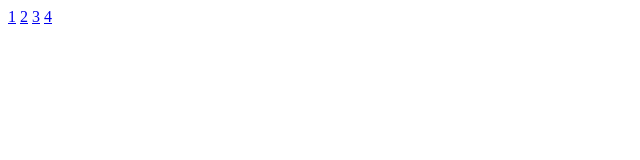
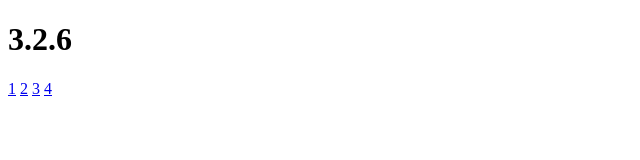
Before and after one commit to Agnescreator/1_pololeti, a plain HTML site: page 3.2.6/15.4.26/index.html in a window 1280 px wide. Shown: the whole page, without its empty margins (0-640 px from the left). Drawn offline with Linux system fonts and the light colour scheme.

Commit message:
update 3.6.2026

```diff
--- a/3.2.6/15.4.26/index.html
+++ b/3.2.6/15.4.26/index.html
@@ -6,6 +6,7 @@
     <title>Document</title>
 </head>
 <body>
+    <h1>3.2.6</h1>
     <a href="./1/index.html">1</a>
     <a href="./2/index.html">2</a>
     <a href="./3/index.html">3</a>
```
